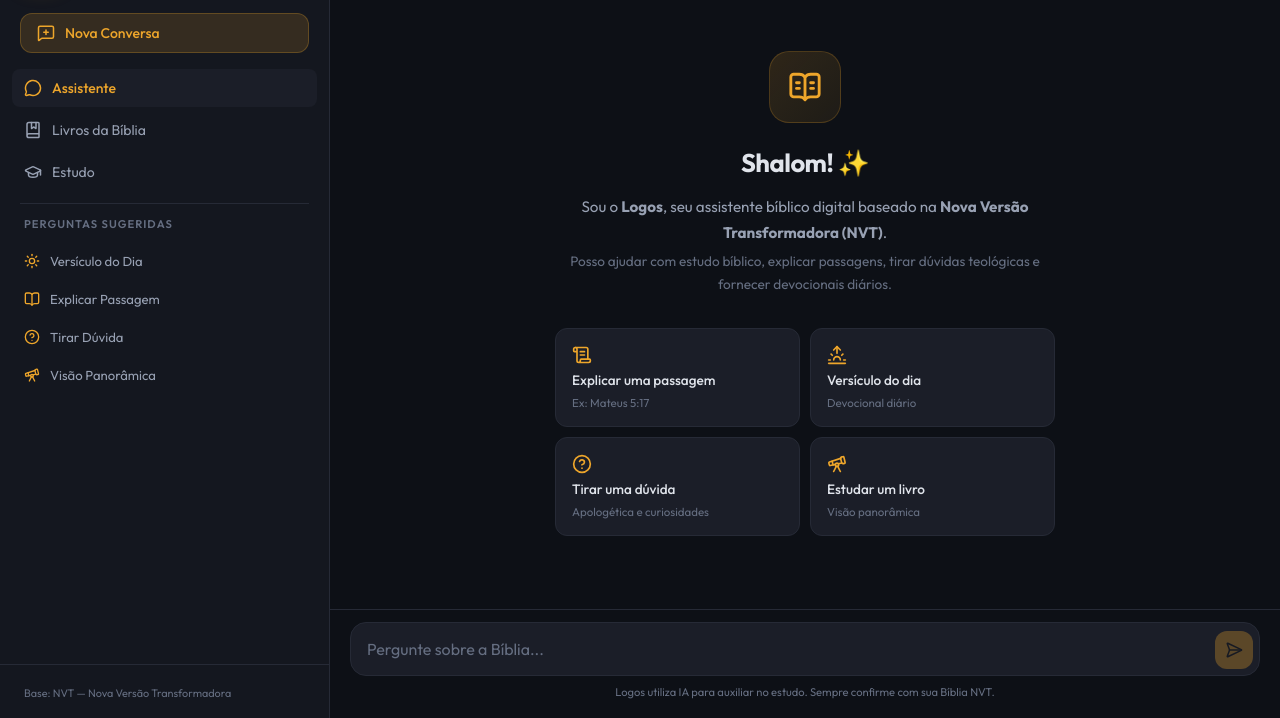
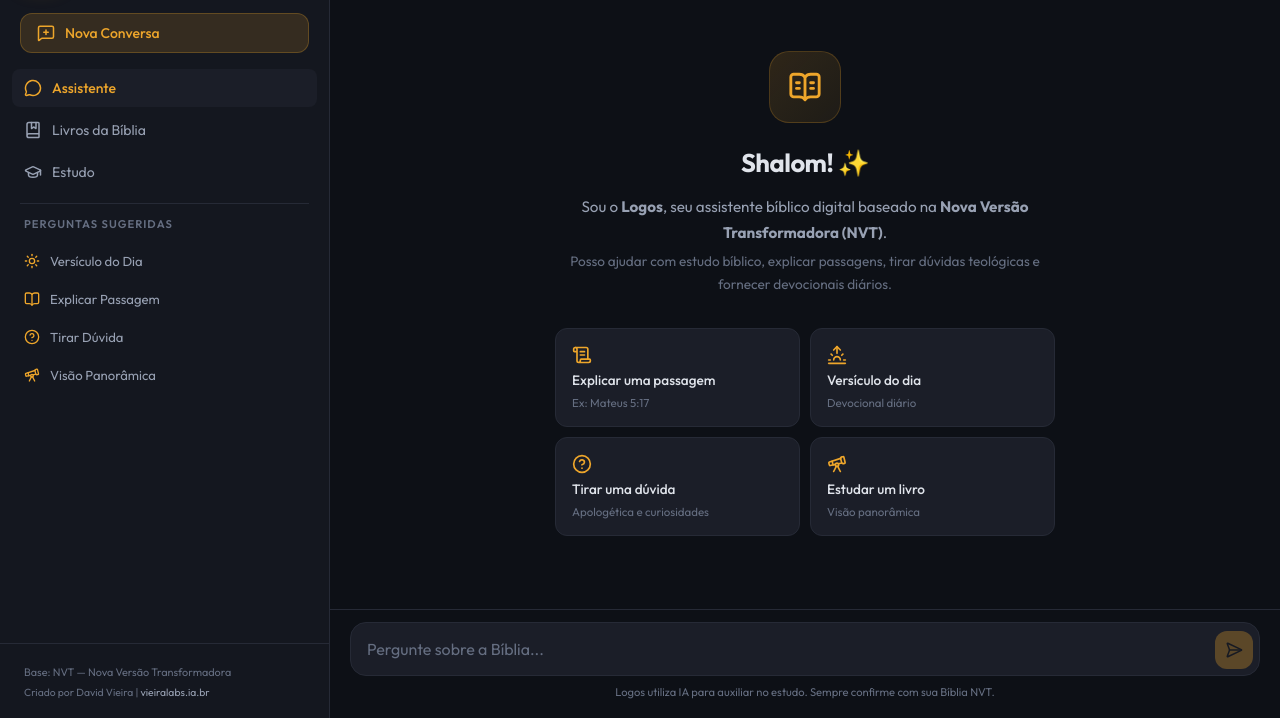
Before and after one commit to VieiraLabs/logos_estudobiblico, a website built with Vite: page index.html in a window 1280 px wide. Shown: the part 82-800 px from the top of the page. Built offline with nearby package versions, Linux system fonts and the light colour scheme.

Commit message:
feat(ui): add creator credits link to sidebar

```diff
--- a/index.html
+++ b/index.html
@@ -110,13 +110,16 @@
         </button>
       </div>
 
-      <!-- Rodapé da Sidebar -->
       <div class="sidebar-footer">
         <button id="btn-settings" class="sidebar-footer-btn" style="display: none;">
           <i data-lucide="settings"></i>
           <span>Configurações</span>
         </button>
         <p class="sidebar-version">Base: NVT — Nova Versão Transformadora</p>
+        <div class="sidebar-credits">
+          Criado por David Vieira | <a href="https://vieiralabs.ia.br" target="_blank"
+            rel="noopener noreferrer">vieiralabs.ia.br</a>
+        </div>
       </div>
     </aside>
 
--- a/style.css
+++ b/style.css
@@ -439,6 +439,22 @@ body {
   font-size: 0.68rem;
   color: var(--text-muted);
   padding: 8px 12px 0;
+}
+
+.sidebar-credits {
+  font-size: 0.65rem;
+  color: var(--text-muted);
+  padding: 4px 12px 0;
+}
+
+.sidebar-credits a {
+  color: var(--text-secondary);
+  text-decoration: none;
+  transition: color var(--transition-fast);
+}
+
+.sidebar-credits a:hover {
+  color: var(--accent);
 }
 
 /* ================================================
```
